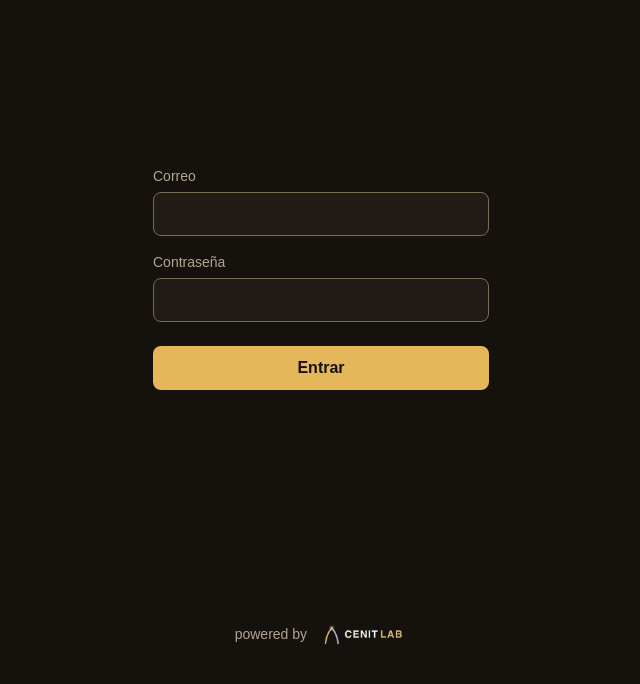
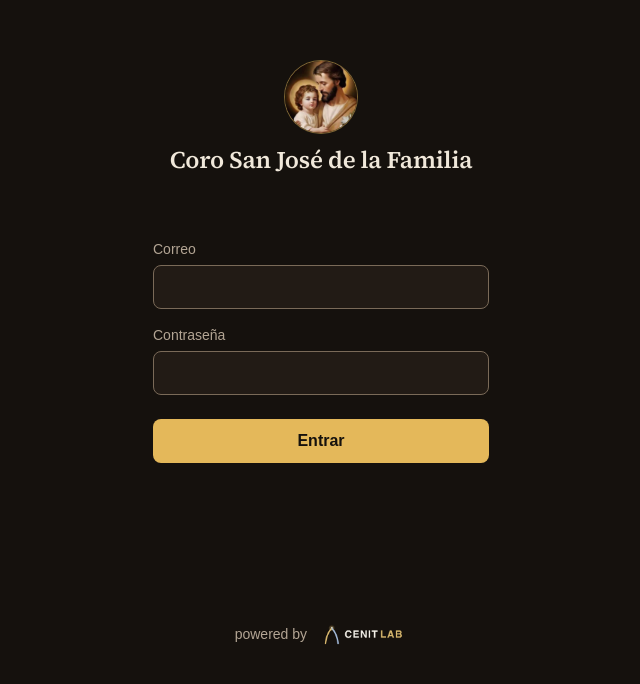
Before and after one commit to cenitlab-evaras/cancionero, a Next.js app: page /entrar in a window 1280 px wide. Shown: the part 104-788 px from the top of the page, without its empty margins (319-959 px from the left). Built offline with nearby package versions, Linux system fonts and the light colour scheme; no server answers; a web font is replaced by a local one.

Commit message:
feat: logo y nombre del coro al entrar
El dueño pidió que la entrada muestre la identidad del coro arriba: el escudo
y «Coro San José de la Familia». Se va el espacio vacío que dejó el título.

Co-Authored-By: Claude Code <noreply@anthropic.com>

```diff
--- a/app/entrar/page.tsx
+++ b/app/entrar/page.tsx
@@ -2,14 +2,23 @@ import Image from 'next/image'
 import { redirect } from 'next/navigation'
 import { obtenerSesion } from '@/lib/sesion'
 import { rutaInicial } from '@/lib/permisos'
+import EscudoCoro from '@/app/componentes/escudo-coro'
 import FormularioEntrar from './formulario'
 
 export const metadata = { title: 'Entrar · Cantoral' }
 
+// La instalación sirve a un coro: su logo y su nombre son la identidad de la
+// entrada (el dueño, 2026-11-20). Cuando el producto sirva a varios coros,
+// esto pasa a ser una lectura pública de la marca de la instalación.
+const CORO_DE_LA_INSTALACION = {
+  id: '1d1319ec-d4f4-4e2d-8672-271294cd20e3',
+  nombre: 'Coro San José de la Familia',
+}
+
 /**
  * La entrada, sin discurso (el dueño, 2026-11-20: «no quiero el texto de
- * arriba ni el de abajo; solo abajo powered by CenitLab con su logo»).
- * Queda el formulario y, al pie, la firma de la casa.
+ * arriba ni el de abajo»). Arriba, el logo y el nombre del coro; después el
+ * formulario; al pie, la firma de la casa.
  */
 export default async function EntrarPage() {
   const sesion = await obtenerSesion()
@@ -18,6 +27,15 @@ export default async function EntrarPage() {
   return (
     <main className="mx-auto flex w-full max-w-sm flex-1 flex-col px-6 py-12">
       <div className="flex flex-1 flex-col justify-center">
+        <header className="mb-8 flex flex-col items-center gap-3 text-center">
+          <EscudoCoro
+            coroId={CORO_DE_LA_INSTALACION.id}
+            nombre={CORO_DE_LA_INSTALACION.nombre}
+            tamano={72}
+          />
+          <p className="titulo-libro text-[1.5rem] leading-tight">{CORO_DE_LA_INSTALACION.nombre}</p>
+        </header>
+
         <FormularioEntrar />
       </div>
 
```
